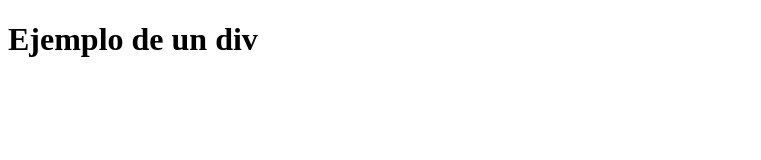
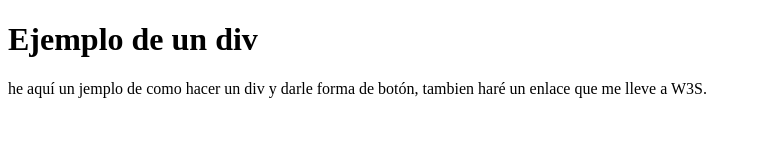
Before and after one commit to Rodolfofyto/css_ejercicio_3, a plain HTML site: page index.html in a window 1280 px wide. Shown: the whole page, without its empty margins (0-761 px from the left). Drawn offline with Linux system fonts and the light colour scheme.

Commit message:
div creado

```diff
--- a/index.html
+++ b/index.html
@@ -8,5 +8,11 @@
 </head>
 <body>
     <h1>Ejemplo de un div</h1>
+    <div>
+        <p>he aquí un jemplo de como hacer un
+            div y darle forma de botón, tambien
+            haré un enlace que me lleve a W3S.
+        </p>
+    </div>
 </body>
 </html>
```
